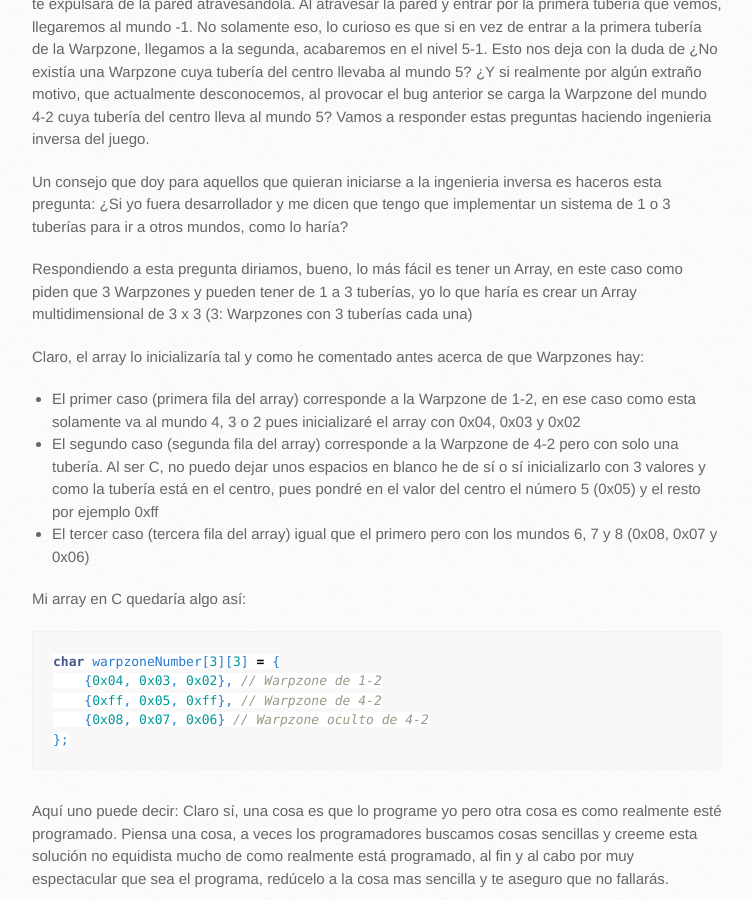
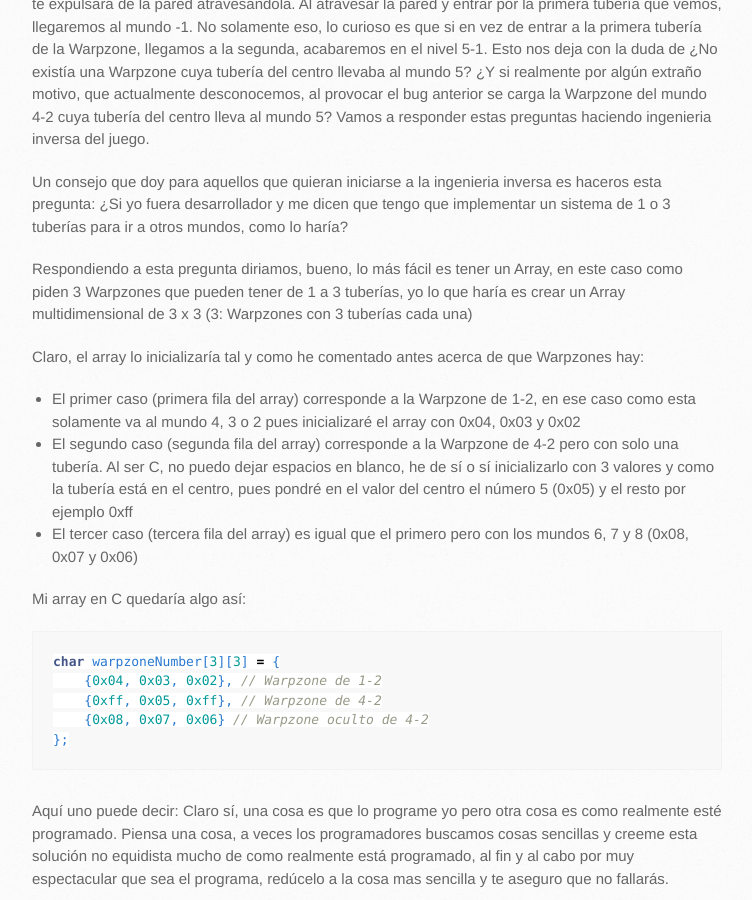
Before and after one commit to Davidc96/davidc96.github.io, a Jekyll site: the page built from _posts/2021-05-03-Destripando Super Mario Bros-Introduccion.md, in a window 1280 px wide and 900 px high, scrolled down 4498 px. Shown: the whole window, without its empty margins (138-890 px from the left). Built offline with Jekyll 4.4.1, drawn with Linux system fonts in a browser that asks for light colours.

Commit message:
Fix typo

```diff
--- a/_posts/2021-05-03-Destripando Super Mario Bros-Introduccion.md
+++ b/_posts/2021-05-03-Destripando Super Mario Bros-Introduccion.md
@@ -82,12 +82,12 @@ Este bug es producido debido a que el juego no calcula bien las colisiones hacie
 
 Un consejo que doy para aquellos que quieran iniciarse a la ingenieria inversa es haceros esta pregunta: ¿Si yo fuera desarrollador y me dicen que tengo que implementar un sistema de 1 o 3 tuberías para ir a otros mundos, como lo haría?
 
-Respondiendo a esta pregunta diriamos, bueno, lo más fácil es tener un Array, en este caso como piden que 3 Warpzones y pueden tener de 1 a 3 tuberías, yo lo que haría es crear un Array multidimensional de 3 x 3 (3: Warpzones con 3 tuberías cada una)
+Respondiendo a esta pregunta diriamos, bueno, lo más fácil es tener un Array, en este caso como piden 3 Warpzones que pueden tener de 1 a 3 tuberías, yo lo que haría es crear un Array multidimensional de 3 x 3 (3: Warpzones con 3 tuberías cada una)
 
 Claro, el array lo inicializaría tal y como he comentado antes acerca de que Warpzones hay:
 * El primer caso (primera fila del array) corresponde a la Warpzone de 1-2, en ese caso como esta solamente va al mundo 4, 3 o 2 pues inicializaré el array con 0x04, 0x03 y 0x02
-* El segundo caso (segunda fila del array) corresponde a la Warpzone de 4-2 pero con solo una tubería. Al ser C, no puedo dejar unos espacios en blanco he de sí o sí inicializarlo con 3 valores y como la tubería está en el centro, pues pondré en el valor del centro el número 5 (0x05) y el resto por ejemplo 0xff
-* El tercer caso (tercera fila del array) igual que el primero pero con los mundos 6, 7 y 8 (0x08, 0x07 y 0x06)
+* El segundo caso (segunda fila del array) corresponde a la Warpzone de 4-2 pero con solo una tubería. Al ser C, no puedo dejar espacios en blanco, he de sí o sí inicializarlo con 3 valores y como la tubería está en el centro, pues pondré en el valor del centro el número 5 (0x05) y el resto por ejemplo 0xff
+* El tercer caso (tercera fila del array) es igual que el primero pero con los mundos 6, 7 y 8 (0x08, 0x07 y 0x06)
 
 Mi array en C quedaría algo así:
 
```
